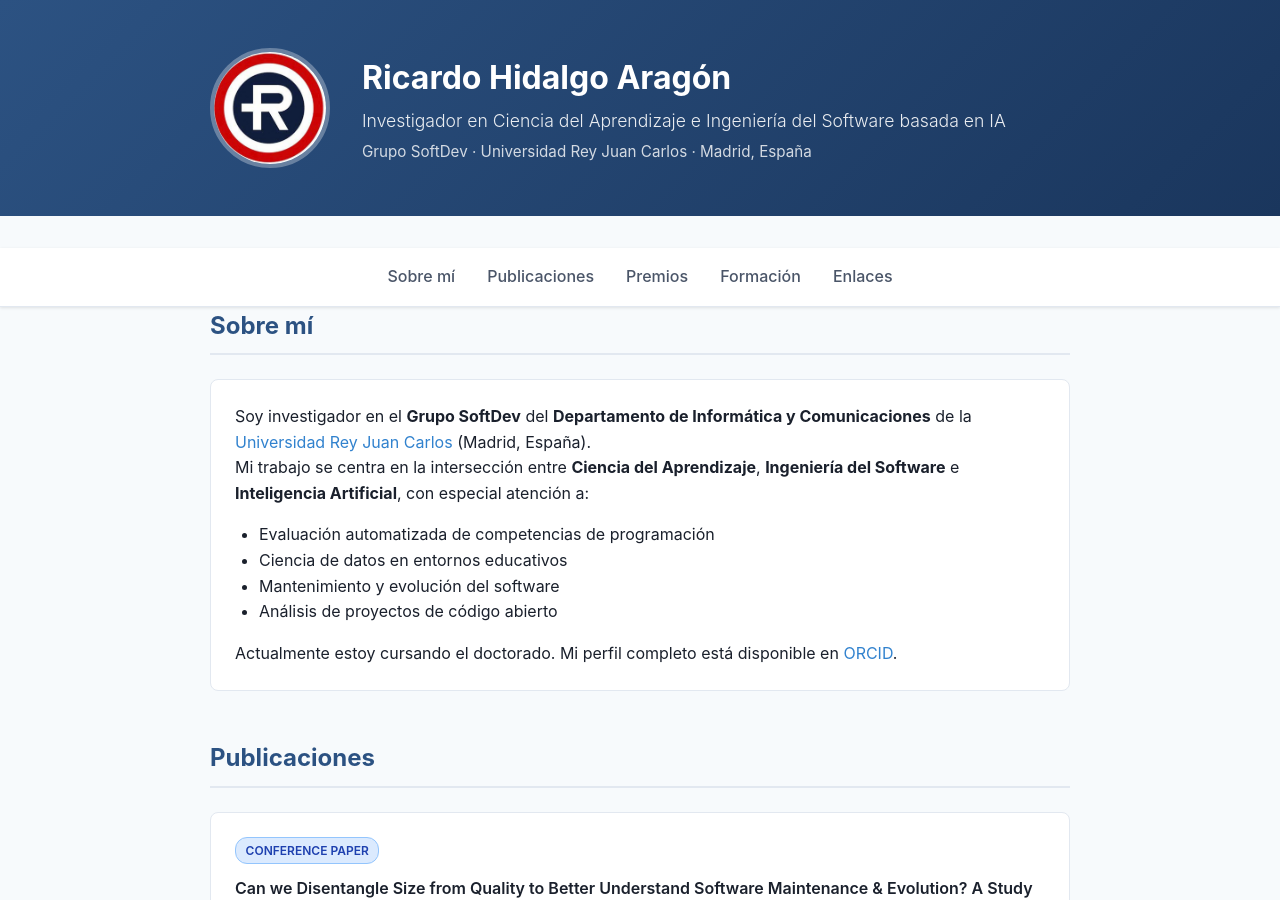
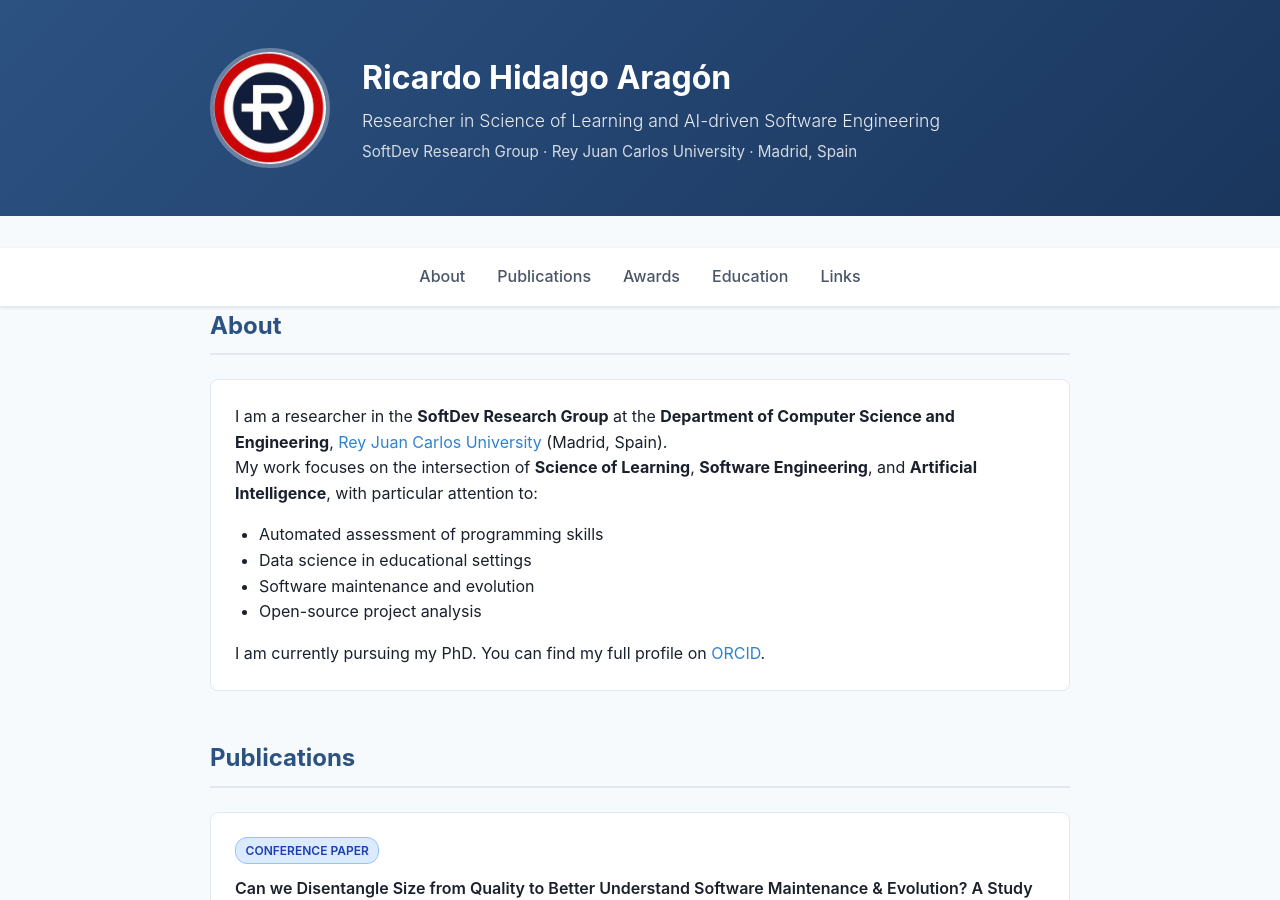
Before and after one commit to rharagon/rharagon.github.io, a Jekyll site: the page index.html, which Jekyll copies as it is, in a window 1280 px wide and 900 px high. Built offline with Jekyll 4.4.1, drawn with Linux system fonts in a browser that asks for light colours; some of the changed text lies outside the part shown.

Commit message:
Translate all site content to English

```diff
--- a/index.html
+++ b/index.html
@@ -1,10 +1,10 @@
 <!DOCTYPE html>
-<html lang="es">
+<html lang="en">
 <head>
     <meta charset="UTF-8">
     <meta name="viewport" content="width=device-width, initial-scale=1.0">
     <title>Ricardo Hidalgo Aragón - Researcher</title>
-    <meta name="description" content="Página personal de Ricardo Hidalgo Aragón, investigador en Science of Learning y Software Engineering.">
+    <meta name="description" content="Personal page of Ricardo Hidalgo Aragón, researcher in Science of Learning and AI-driven Software Engineering.">
     <link rel="icon" type="image/x-icon" href="images/favicon-32x32.png">
     <style>
         :root {
@@ -191,8 +191,8 @@
                 <div class="profile-img-fallback" style="display:none;">RH</div>
                 <div class="header-text">
                     <h1>Ricardo Hidalgo Aragón</h1>
-                    <div class="subtitle">Investigador en Ciencia del Aprendizaje e Ingeniería del Software basada en IA</div>
-                    <div class="affiliation">Grupo SoftDev · Universidad Rey Juan Carlos · Madrid, España</div>
+                    <div class="subtitle">Researcher in Science of Learning and AI-driven Software Engineering</div>
+                    <div class="affiliation">SoftDev Research Group · Rey Juan Carlos University · Madrid, Spain</div>
                 </div>
             </div>
         </div>
@@ -201,33 +201,33 @@
     <nav>
         <div class="container">
             <ul>
-                <li><a href="#about">Sobre mí</a></li>
-                <li><a href="#publications">Publicaciones</a></li>
-                <li><a href="#awards">Premios</a></li>
-                <li><a href="#education">Formación</a></li>
-                <li><a href="#links">Enlaces</a></li>
+                <li><a href="#about">About</a></li>
+                <li><a href="#publications">Publications</a></li>
+                <li><a href="#awards">Awards</a></li>
+                <li><a href="#education">Education</a></li>
+                <li><a href="#links">Links</a></li>
             </ul>
         </div>
     </nav>
 
     <div class="container">
         <section id="about">
-            <h2>Sobre mí</h2>
+            <h2>About</h2>
             <div class="card">
-                <p>Soy investigador en el <strong>Grupo SoftDev</strong> del <strong>Departamento de Informática y Comunicaciones</strong> de la <a href="https://www.urjc.es/" target="_blank">Universidad Rey Juan Carlos</a> (Madrid, España).</p>
-                <p>Mi trabajo se centra en la intersección entre <strong>Ciencia del Aprendizaje</strong>, <strong>Ingeniería del Software</strong> e <strong>Inteligencia Artificial</strong>, con especial atención a:</p>
+                <p>I am a researcher in the <strong>SoftDev Research Group</strong> at the <strong>Department of Computer Science and Engineering</strong>, <a href="https://www.urjc.es/" target="_blank">Rey Juan Carlos University</a> (Madrid, Spain).</p>
+                <p>My work focuses on the intersection of <strong>Science of Learning</strong>, <strong>Software Engineering</strong>, and <strong>Artificial Intelligence</strong>, with particular attention to:</p>
                 <ul style="margin: 1rem 0 0 1.5rem;">
-                    <li>Evaluación automatizada de competencias de programación</li>
-                    <li>Ciencia de datos en entornos educativos</li>
-                    <li>Mantenimiento y evolución del software</li>
-                    <li>Análisis de proyectos de código abierto</li>
+                    <li>Automated assessment of programming skills</li>
+                    <li>Data science in educational settings</li>
+                    <li>Software maintenance and evolution</li>
+                    <li>Open-source project analysis</li>
                 </ul>
-                <p style="margin-top: 1rem;">Actualmente estoy cursando el doctorado. Mi perfil completo está disponible en <a href="https://orcid.org/0009-0008-7591-4196" target="_blank">ORCID</a>.</p>
+                <p style="margin-top: 1rem;">I am currently pursuing my PhD. You can find my full profile on <a href="https://orcid.org/0009-0008-7591-4196" target="_blank">ORCID</a>.</p>
             </div>
         </section>
 
         <section id="publications">
-            <h2>Publicaciones</h2>
+            <h2>Publications</h2>
 
             <div class="card">
                 <span class="badge badge-paper">Conference Paper</span>
@@ -262,37 +262,37 @@
             <div class="card">
                 <span class="badge badge-paper">Conference Paper</span>
                 <div class="title" style="margin-top: 0.75rem;">Causality Between Daytime Motor Activity and Sleep Quality</div>
-                <div class="meta">XX Conferencia de la Asociación Española para la Inteligencia Artificial (AEIA 2024), June 2024</div>
+                <div class="meta">XX Spanish Conference on Artificial Intelligence (AEIA 2024), June 2024</div>
             </div>
         </section>
 
         <section id="awards">
-            <h2>Premios y reconocimientos</h2>
+            <h2>Awards &amp; Recognition</h2>
             <div class="card">
                 <span class="badge badge-award">Award</span>
                 <div class="title" style="margin-top: 0.75rem;">Best Paper Award</div>
-                <div class="meta">CSEDU 2026 · INSTICC · Mayo 2026</div>
+                <div class="meta">CSEDU 2026 · INSTICC · May 2026</div>
                 <div class="details">
-                    Reconocimiento al mejor trabajo en la 18th International Conference on Computer Supported Education, celebrado en Setúbal, Portugal.
+                    Best paper recognition at the 18th International Conference on Computer Supported Education, held in Setúbal, Portugal.
                 </div>
                 <a href="https://csedu.scitevents.org/PreviousAwards.aspx" target="_blank">Información del premio →</a>
             </div>
         </section>
 
         <section id="education">
-            <h2>Formación</h2>
+            <h2>Education</h2>
             <div class="card">
                 <span class="badge badge-preprint">PhD</span>
-                <div class="title" style="margin-top: 0.75rem;">Doctorado en Informática y Comunicaciones</div>
-                <div class="meta">Universidad Rey Juan Carlos · Oct 2024 — presente</div>
+                <div class="title" style="margin-top: 0.75rem;">PhD in Computer Science and Engineering</div>
+                <div class="meta">Universidad Rey Juan Carlos · Oct 2024 — present</div>
                 <div class="details">
-                    Grupo SoftDev · Madrid, España
+                    SoftDev Research Group · Madrid, Spain
                 </div>
             </div>
         </section>
 
         <section id="links">
-            <h2>Enlaces</h2>
+            <h2>Links</h2>
             <div class="card">
                 <div class="link-item">
                     <div class="link-icon">ORCID</div>
```
